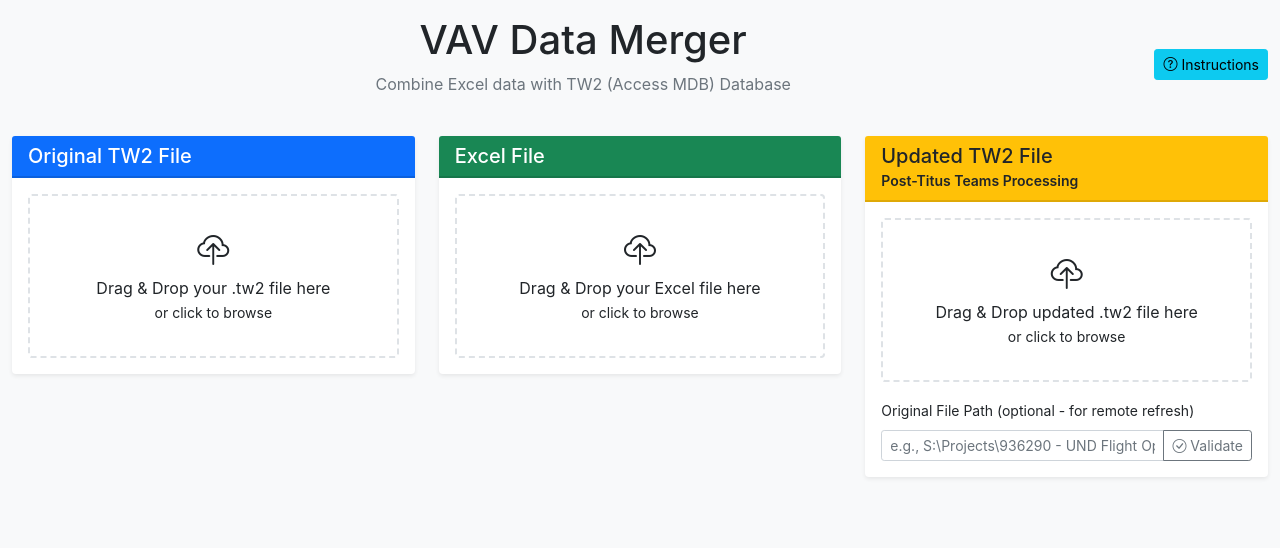
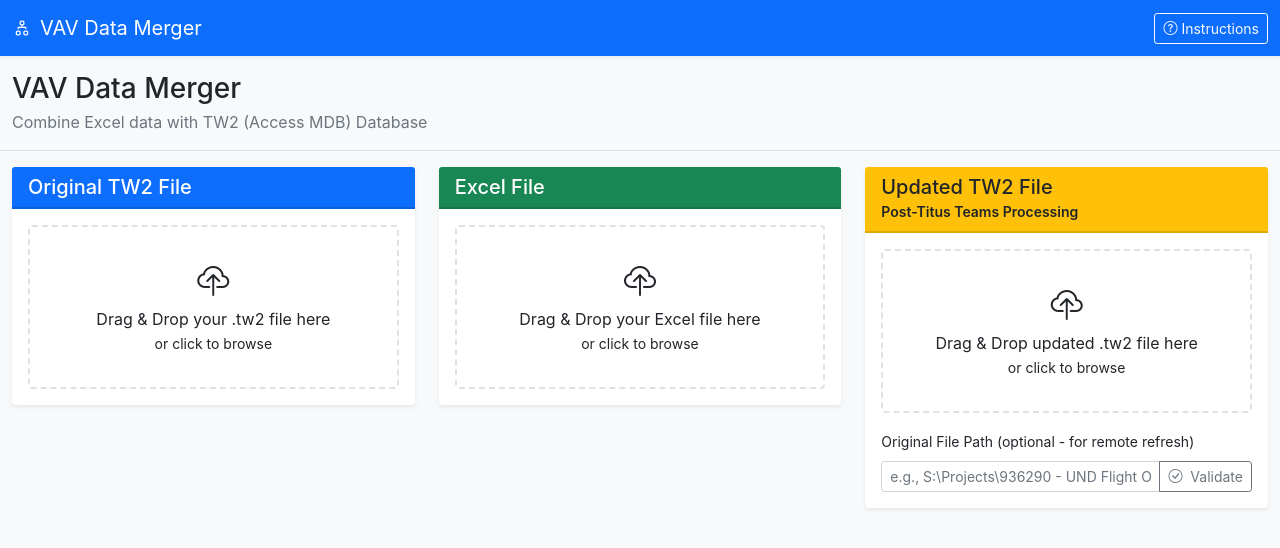
Before and after one commit to jacobe603/VAV-Data-Merger, a Flask app: page / in a window 1280 px wide. Shown: the top 548 px of the page. Run offline with Flask 3, Linux system fonts and the light colour scheme; some libraries are stand-ins or nearby versions.

Commit message:
UI polish: add top navbar and header; add comparison summary badges and path source indicator; improve dropzones and table hover; minor spacing tweaks

```diff
--- a/static/app.js
+++ b/static/app.js
@@ -740,6 +740,17 @@
 
             // Show results section
             document.getElementById('comparison-results').style.display = 'block';
+            // Update summary badges if present
+            try {
+                const s = summary || {};
+                const setText = (id, text) => { const el = document.getElementById(id); if (el) el.textContent = text; };
+                if (typeof s.pass !== 'undefined') setText('summary-pass', `Pass: ${s.pass}`);
+                if (typeof s.warning !== 'undefined') setText('summary-warning', `Warn: ${s.warning}`);
+                if (typeof s.fail !== 'undefined') setText('summary-fail', `Fail: ${s.fail}`);
+                if (typeof s.not_found !== 'undefined') setText('summary-notfound', `Not Found: ${s.not_found}`);
+            } catch (e) {
+                console.warn('DISPLAY: unable to update summary badges', e);
+            }
 
             // Show acceptable ranges and summary
             const rangeInfo = document.createElement('div');
@@ -819,6 +830,13 @@
                         } catch (error) {
                             console.error('REFRESH: ❌ Error in displayComparisonResults:', error);
                         }
+                        // Update path source indicator
+                        try {
+                            const el = document.getElementById('path-source-indicator');
+                            if (el && payload.path_source) {
+                                el.textContent = `Source: ${payload.path_source === 'original' ? 'Original TW2 file' : 'Local copy'}`;
+                            }
+                        } catch (e) {}
                         showToast('TW2 data refreshed and comparison completed successfully', 'success');
                     } else {
                         console.log('REFRESH: No comparison available:', payload.message);
--- a/static/css/style.css
+++ b/static/css/style.css
@@ -187,3 +228,65 @@ body {
     background-color: #fff;
     border-color: #dee2e6 #dee2e6 #fff;
 }
+
+/* Performance Comparison Styles */
+.comparison-pass {
+    background-color: #d4edda !important;
+    color: #155724;
+}
+
+.comparison-warning {
+    background-color: #fff3cd !important;
+    color: #856404;
+}
+
+.comparison-fail {
+    background-color: #f8d7da !important;
+    color: #721c24;
+}
+
+.comparison-value {
+    font-weight: 600;
+}
+
+.percentage-diff {
+    font-size: 0.8em;
+    font-style: italic;
+}
+
+/* Comparison table specific styles */
+#comparison-table th {
+    background-color: #6c757d !important;
+    color: white;
+    font-weight: 600;
+}
+
+#comparison-table .unit-tag {
+    font-weight: 700;
+    background-color: #f8f9fa;
+}
+
+/* Toolbar spacing */
+#comparison-summary .badge { margin-right: 0.25rem; }
+
+/* Icon spacing in buttons */
+.btn .bi { margin-right: 0.25rem; }
+
+/* Status indicators */
+.status-pass::before {
+    content: "✓ ";
+    color: #28a745;
+    font-weight: bold;
+}
+
+.status-warning::before {
+    content: "⚠ ";
+    color: #ffc107;
+    font-weight: bold;
+}
+
+.status-fail::before {
+    content: "✗ ";
+    color: #dc3545;
+    font-weight: bold;
+}
--- a/templates/index.html
+++ b/templates/index.html
@@ -9,20 +9,32 @@
     <link rel="stylesheet" href="/static/css/style.css">
 </head>
 <body>
-    <div class="container-fluid mt-3">
-        <div class="d-flex justify-content-between align-items-center mb-4">
-            <div></div>
-            <div class="text-center">
-                <h1 class="mb-2">VAV Data Merger</h1>
-                <p class="text-muted">Combine Excel data with TW2 (Access MDB) Database</p>
-            </div>
-            <div>
-                <button class="btn btn-info btn-sm" data-bs-toggle="modal" data-bs-target="#instructionsModal">
-                    <i class="bi bi-question-circle"></i> Instructions
-                </button>
+    <!-- Top Navigation -->
+    <nav class="navbar navbar-expand-lg navbar-dark bg-primary shadow-sm">
+        <div class="container-fluid">
+            <a class="navbar-brand fw-semibold" href="#"><i class="bi bi-diagram-2 me-2"></i>VAV Data Merger</a>
+            <button class="navbar-toggler" type="button" data-bs-toggle="collapse" data-bs-target="#navbarContent" aria-controls="navbarContent" aria-expanded="false" aria-label="Toggle navigation">
+                <span class="navbar-toggler-icon"></span>
+            </button>
+            <div class="collapse navbar-collapse" id="navbarContent">
+                <div class="ms-auto d-flex align-items-center gap-2">
+                    <button class="btn btn-outline-light btn-sm" data-bs-toggle="modal" data-bs-target="#instructionsModal">
+                        <i class="bi bi-question-circle me-1"></i>Instructions
+                    </button>
+                </div>
             </div>
         </div>
+    </nav>
 
+    <!-- Page Header -->
+    <header class="bg-light border-bottom py-3 mb-3">
+        <div class="container-fluid">
+            <h1 class="h3 mb-1">VAV Data Merger</h1>
+            <p class="text-muted mb-0">Combine Excel data with TW2 (Access MDB) Database</p>
+        </div>
+    </header>
+
+    <div class="container-fluid">
         <!-- File Upload Section -->
         <div class="row mb-4">
             <!-- TW2 File Upload -->
@@ -274,6 +286,15 @@
 
                                 <!-- Comparison Results -->
                                 <div id="comparison-results" style="display: none;">
+                                    <div class="d-flex justify-content-between align-items-center mb-2 flex-wrap gap-2">
+                                        <div class="d-flex align-items-center gap-2" id="comparison-summary" aria-live="polite">
+                                            <span class="badge bg-success" id="summary-pass" title="Passing units">Pass: 0</span>
+                                            <span class="badge bg-warning text-dark" id="summary-warning" title="Warning units">Warn: 0</span>
+                                            <span class="badge bg-danger" id="summary-fail" title="Failing units">Fail: 0</span>
+                                            <span class="badge bg-secondary" id="summary-notfound" title="Units not found in TW2">Not Found: 0</span>
+                                        </div>
+                                        <div class="text-muted small" id="path-source-indicator"></div>
+                                    </div>
                                     <div class="table-responsive">
                                         <table id="comparison-table" class="table table-striped table-sm">
                                             <!-- Comparison results will be inserted here -->
```
Also changed, not shown: other parts of static/css/style.css (+44 -3 lines).
